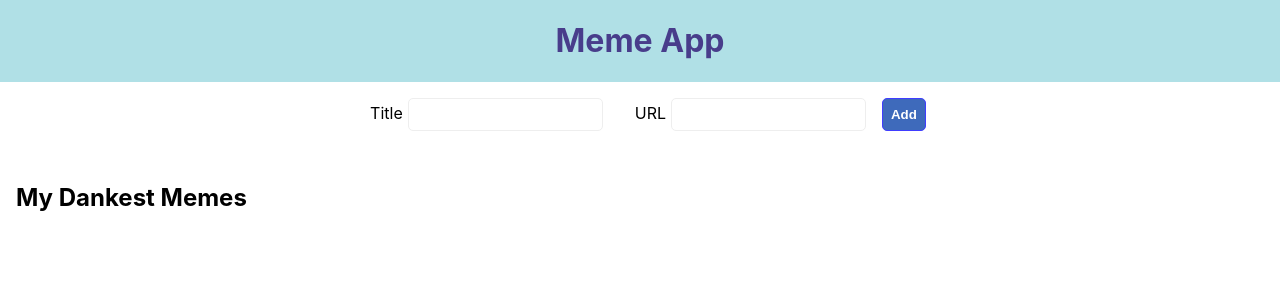
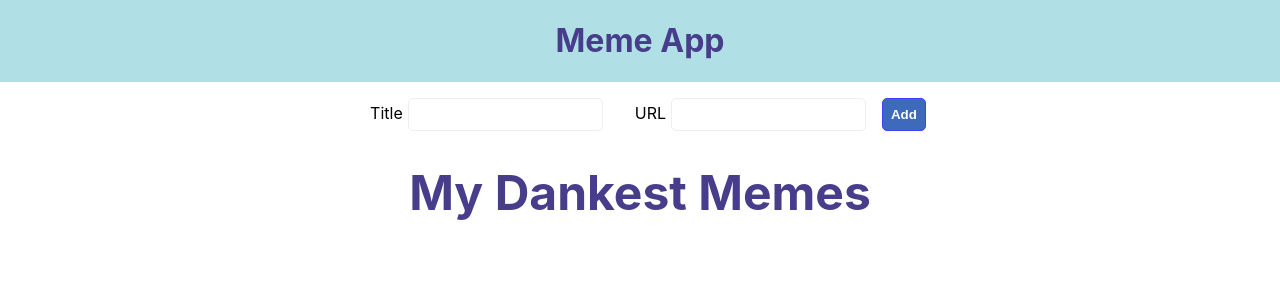
Before and after one commit to matpaezpaz/meme-app, a React (Create React App) app: page / in a window 1280 px wide. Shown: the top 300 px of the page. Built offline with nearby package versions, Linux system fonts and the light colour scheme.

Commit message:
More styling

```diff
--- a/src/Components/Card/index.jsx
+++ b/src/Components/Card/index.jsx
@@ -6,8 +6,8 @@ const Card = (props) => {
 
     return (
         <div className="card">
+            <h1> {title} </h1>
             <img src={img} alt={title} className="card-figure" />
-            <h3> {title} </h3>
         </div>
     )
 }
--- a/src/Components/Card/style.scss
+++ b/src/Components/Card/style.scss
@@ -1,6 +1,15 @@
 .card {
-    border: solid 1px black;
+    background-color: transparentize($color: gray, $amount: 0.9);
     margin: .5rem;
     border-radius: 5px;
     padding: 1rem;
+    box-shadow: 10px 10px 31px -21px rgba(0,0,0,0.75);
+    transition: .2s;
+    h1{
+        margin-top: 0px;
+        margin-bottom: .5rem;
+    }
+    &:hover{
+        box-shadow: 10px 10px 31px -11px rgba(0,0,0,0.75);
+    }
 }
--- a/src/Containers/CardSection/index.jsx
+++ b/src/Containers/CardSection/index.jsx
@@ -13,7 +13,9 @@ const CardSection = (props) => {
 
     return (
         <section className="card-section">
-            <h2> My Dankest Memes </h2>
+            <header>
+                <h1> My Dankest Memes </h1>
+            </header>
             <div className="card-list">
                 {
                     cards
--- a/src/Containers/CardSection/style.scss
+++ b/src/Containers/CardSection/style.scss
@@ -3,8 +3,17 @@
     display: flex;
     flex-flow: column nowrap;
     align-content:center;
+    header {
+        h1{
+            text-align: center;
+            font-size: 3rem;
+            margin: 0;
+        }
+    }
     .card-list {
         display: flex;
         flex-flow: row wrap;
+        align-items: flex-start;
+        align-content: flex-start;
     }
 }
```
